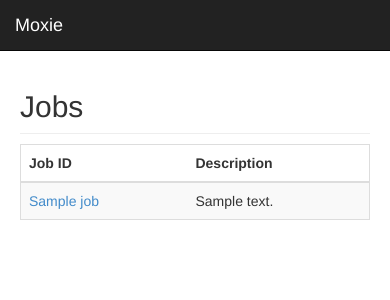
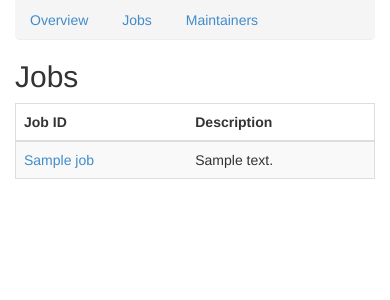
Before and after one commit to paultag/moxie, a Python web app: template templates/jobs.html in a window 390 px wide. Shown: the top 300 px of the page. Run offline with Jinja, Linux system fonts and the light colour scheme; the template is opened without the code that fills it: most values are stand-ins (such as "Sample title", 1, 10 or a date in 2020); style sheets or scripts are compiled from the project's sources.

Commit message:
Update Templates.

```diff
--- a/moxie/app.py
+++ b/moxie/app.py
@@ -28,7 +28,6 @@ def stream(request):
 def stream(request, container):
     container = yield from docker.containers.get(container)
     logs = container.logs
-
     logs.saferun()
     queue = logs.listen()
     while True:
--- a/scripts/bootstrap/css/theme.css
+++ /dev/null
@@ -1,96 +0,0 @@
-/*
- * Base structure
- */
-
-/* Move down content because we have a fixed navbar that is 50px tall */
-body {
-  padding-top: 50px;
-}
-
-
-/*
- * Global add-ons
- */
-
-.sub-header {
-  padding-bottom: 10px;
-  border-bottom: 1px solid #eee;
-}
-
-
-/*
- * Sidebar
- */
-
-/* Hide for mobile, show later */
-.sidebar {
-  display: none;
-}
-@media (min-width: 768px) {
-  .sidebar {
-    position: fixed;
-    top: 51px;
-    bottom: 0;
-    left: 0;
-    z-index: 1000;
-    display: block;
-    padding: 20px;
-    overflow-x: hidden;
-    overflow-y: auto; /* Scrollable contents if viewport is shorter than content. */
-    background-color: #f5f5f5;
-    border-right: 1px solid #eee;
-  }
-}
-
-/* Sidebar navigation */
-.nav-sidebar {
-  margin-right: -21px; /* 20px padding + 1px border */
-  margin-bottom: 20px;
-  margin-left: -20px;
-}
-.nav-sidebar > li > a {
-  padding-right: 20px;
-  padding-left: 20px;
-}
-.nav-sidebar > .active > a {
-  color: #fff;
-  background-color: #428bca;
-}
-
-
-/*
- * Main content
- */
-
-.main {
-  padding: 20px;
-}
-@media (min-width: 768px) {
-  .main {
-    padding-right: 40px;
-    padding-left: 40px;
-  }
-}
-.main .page-header {
-  margin-top: 0;
-}
-
-
-/*
- * Placeholder dashboard ideas
- */
-
-.placeholders {
-  margin-bottom: 30px;
-  text-align: center;
-}
-.placeholders h4 {
-  margin-bottom: 0;
-}
-.placeholder {
-  margin-bottom: 20px;
-}
-.placeholder img {
-  display: inline-block;
-  border-radius: 50%;
-}
--- a/scripts/less/theme.less
+++ b/scripts/less/theme.less
@@ -1,29 +1,7 @@
-body {
-    padding-top: 50px;
-}
-
-.sub-header {
-    padding-bottom: 10px;
-    border-bottom:  1px solid #eee;
-}
-
-
-.sidebar {
-    height: 2000px;
-    z-index: 1000;
-    display: block;
-    padding: 20px;
-    overflow-x: hidden;
-    overflow-y: auto;
-    background-color: #f5f5f5;
-    border-right: 1px solid #eee;
-}
-
-
 @media (min-width: 768px) {
     .sidebar {
         position: fixed;
-        top: 51px;
+        top: 0px;
         bottom: 0;
         left: 0;
         z-index: 1000;
@@ -34,6 +12,10 @@ body {
         background-color: #f5f5f5;
         border-right: 1px solid #eee;
     }
+
+    .main {
+        padding-right: 40px;
+        padding-left: 40px;
     }
 
     .nav-sidebar {
@@ -51,36 +33,27 @@ body {
         color: #fff;
         background-color: #428bca;
     }
-
-.main {
-    padding: 20px;
 }
 
-@media (min-width: 768px) {
-    .main {
-        padding-right: 40px;
-        padding-left: 40px;
+
+
+@media (max-width: 768px) {
+    .nav {
+        height: 40px;
+        line-height: 40px;
+        background-color: #f5f5f5;
+        border-bottom: 1px solid #eee;
+        width: 100%;
+        border-radius: 0px 0px 5px 5px;
+
+        li {
+            display: inline;
+            a:hover {
+                display: inline;
+            }
+            a {
+                display: inline;
             }
         }
-
-.main .page-header {
-    margin-top: 0;
     }
-
-.placeholders {
-    margin-bottom: 30px;
-    text-align: center;
 }
-
-.placeholders h4 {
-    margin-bottom: 0;
-}
-
-.placeholder {
-    margin-bottom: 20px;
-}
-
-.placeholder img {
-    display: inline-block;
-    border-radius: 50%;
-}
--- a/templates/container.html
+++ b/templates/container.html
@@ -1,6 +1,10 @@
 {% extends "interface.html" %}
 
 {% block head %}
+    <script>
+        var job = "{{job.name}}";
+    </script>
+
     <script src="/static/js/term.js"></script>
     <script src="/static/js/container.min.js"></script>
     <link href="/static/css/container.css" rel="stylesheet">
--- a/templates/interface.html
+++ b/templates/interface.html
@@ -8,23 +8,22 @@
 {% endblock %}
 
 {% block base_content %}
-    <div class="navbar navbar-inverse navbar-fixed-top" role="navigation">
+<!--    <div class="navbar navbar-inverse navbar-fixed-top" role="navigation">
       <div class="container-fluid">
         <div class="navbar-header">
           <a class="navbar-brand" href="/">Moxie</a>
         </div>
         <div class="navbar-collapse collapse">
           <ul class="nav navbar-nav navbar-right">
-<!--
             <li><a href="#">Dashboard</a></li>
             <li><a href="#">Settings</a></li>
             <li><a href="#">Profile</a></li>
             <li><a href="#">Help</a></li>
--->
           </ul>
         </div>
       </div>
     </div>
+-->
 
     <div class="container-fluid">
       <div class="row">
```
Also changed, not shown: 1 other file. Lines whose indentation alone changed are shown as unchanged.
